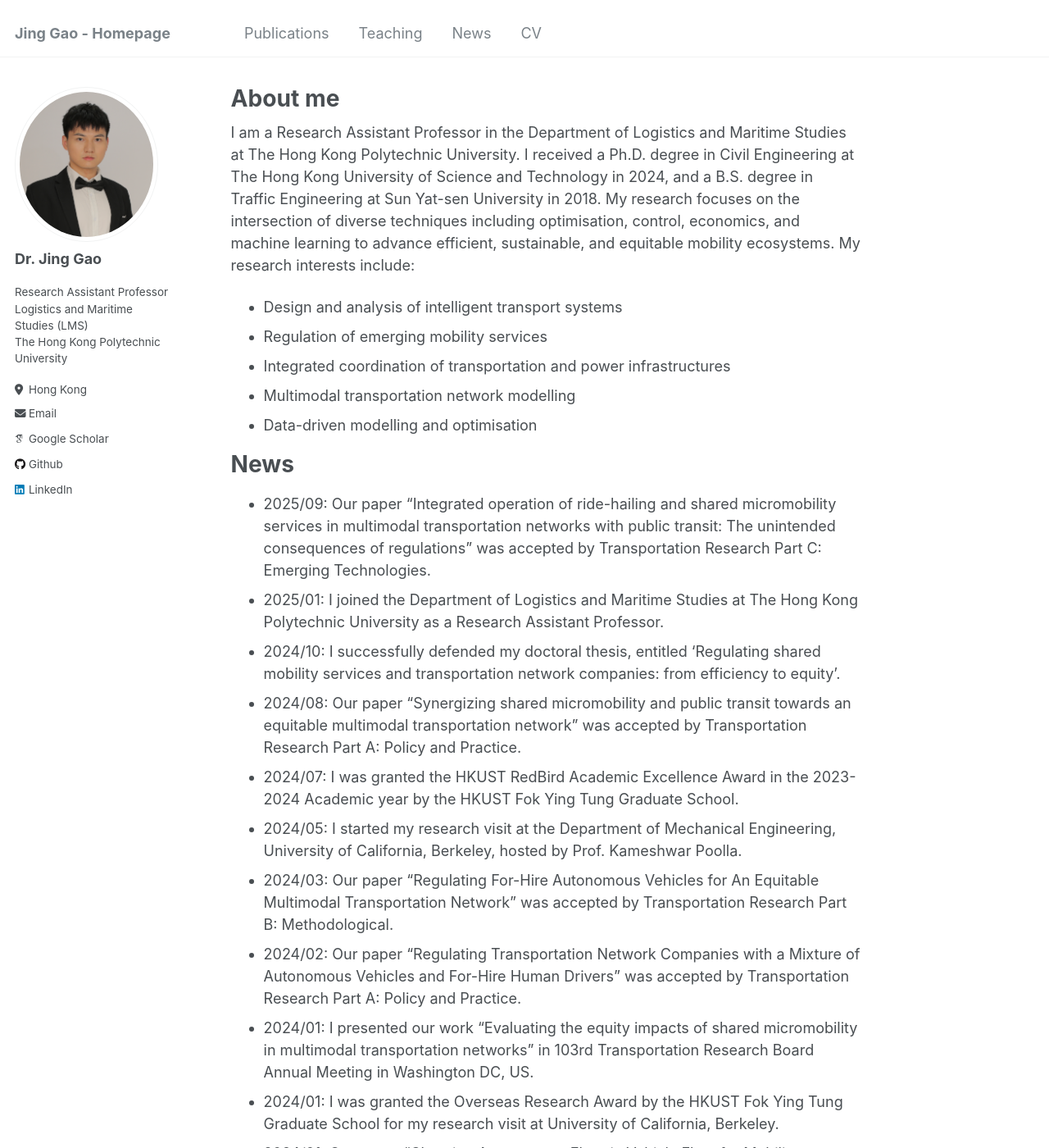
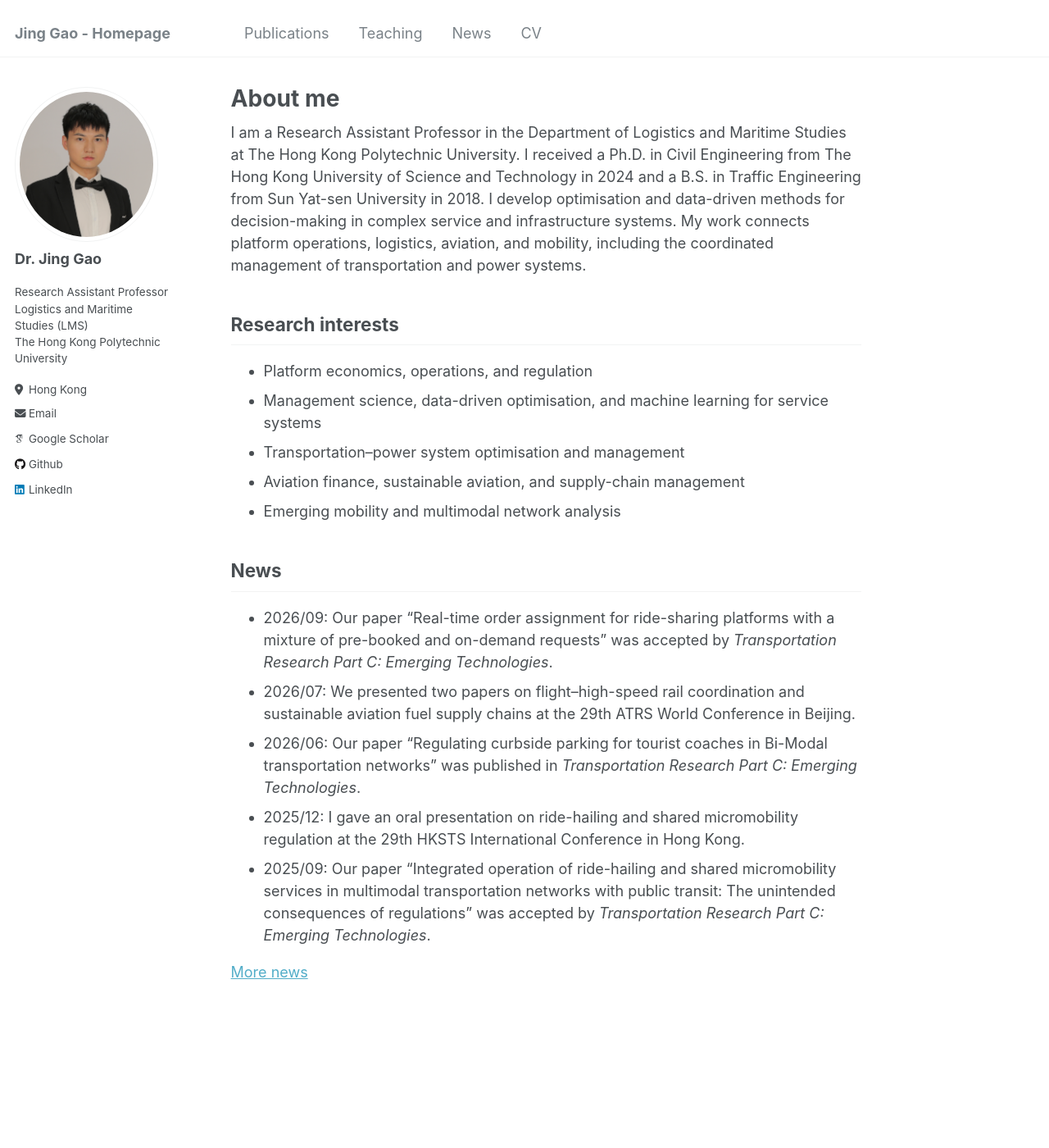
Before and after one commit to jgaoax/jgaoax.github.io, a Jekyll site: the page built from _pages/about.md, in a window 1280 px wide and 1400 px high. Shown: the whole window at 82% size. Built offline with Jekyll 4.4.1, drawn with Linux system fonts in a browser that asks for light colours; some web fonts are replaced; some of the changed text lies outside the part shown.

Commit message:
Refresh research interests, news, and teaching pages

```diff
--- a/_pages/about.md
+++ b/_pages/about.md
@@ -7,27 +7,25 @@ redirect_from:
   - /about.html
 ---
 
-I am a Research Assistant Professor in the Department of Logistics and Maritime Studies at The Hong Kong Polytechnic University. I received a Ph.D. degree in Civil Engineering at The Hong Kong University of Science and Technology in 2024, and a B.S. degree in Traffic Engineering at Sun Yat-sen University in 2018. My research focuses on the intersection of diverse techniques including optimisation, control, economics, and machine learning to advance efficient, sustainable, and equitable mobility ecosystems. My research interests include:
-- Design and analysis of intelligent transport systems
-- Regulation of emerging mobility services
-- Integrated coordination of transportation and power infrastructures
-- Multimodal transportation network modelling
-- Data-driven modelling and optimisation
+I am a Research Assistant Professor in the Department of Logistics and Maritime Studies at The Hong Kong Polytechnic University. I received a Ph.D. in Civil Engineering from The Hong Kong University of Science and Technology in 2024 and a B.S. in Traffic Engineering from Sun Yat-sen University in 2018. I develop optimisation and data-driven methods for decision-making in complex service and infrastructure systems. My work connects platform operations, logistics, aviation, and mobility, including the coordinated management of transportation and power systems.
 
+## Research interests
 
-News
-======
-* 2025/09: Our paper "Integrated operation of ride-hailing and shared micromobility services in multimodal transportation networks with public transit: The unintended consequences of regulations" was accepted by Transportation Research Part C: Emerging Technologies.
-* 2025/01: I joined the Department of Logistics and Maritime Studies at The Hong Kong Polytechnic University as a Research Assistant Professor.
-* 2024/10: I successfully defended my doctoral thesis, entitled 'Regulating shared mobility services and transportation network companies: from efficiency to equity'.
-* 2024/08: Our paper "Synergizing shared micromobility and public transit towards an equitable multimodal transportation network" was accepted by Transportation Research Part A: Policy and Practice.
-* 2024/07: I was granted the HKUST RedBird Academic Excellence Award in the 2023-2024 Academic year by the HKUST Fok Ying Tung Graduate School.
-* 2024/05: I started my research visit at the Department of Mechanical Engineering, University of California, Berkeley, hosted by Prof. Kameshwar Poolla.
-* 2024/03: Our paper "Regulating For-Hire Autonomous Vehicles for An Equitable Multimodal Transportation Network" was accepted by Transportation Research Part B: Methodological.
-* 2024/02: Our paper "Regulating Transportation Network Companies with a Mixture of Autonomous Vehicles and For-Hire Human Drivers" was accepted by Transportation Research Part A: Policy and Practice.
-* 2024/01: I presented our work "Evaluating the equity impacts of shared micromobility in multimodal transportation networks" in 103rd Transportation Research Board Annual Meeting in Washington DC, US.
-* 2024/01: I was granted the Overseas Research Award by the HKUST Fok Ying Tung Graduate School for my research visit at University of California, Berkeley.
-* 2024/01: Our paper "Charging Autonomous Electric Vehicle Fleet for Mobility-on-Demand Services: Plug in or Swap out?" was accepted by Transportation Research Part C: Emerging Technologies.
+- Platform economics, operations, and regulation
+- Management science, data-driven optimisation, and machine learning for service systems
+- Transportation–power system optimisation and management
+- Aviation finance, sustainable aviation, and supply-chain management
+- Emerging mobility and multimodal network analysis
+
+## News
+
+* 2026/09: Our paper “Real-time order assignment for ride-sharing platforms with a mixture of pre-booked and on-demand requests” was accepted by *Transportation Research Part C: Emerging Technologies*.
+* 2026/07: We presented two papers on flight–high-speed rail coordination and sustainable aviation fuel supply chains at the 29th ATRS World Conference in Beijing.
+* 2026/06: Our paper “Regulating curbside parking for tourist coaches in Bi-Modal transportation networks” was published in *Transportation Research Part C: Emerging Technologies*.
+* 2025/12: I gave an oral presentation on ride-hailing and shared micromobility regulation at the 29th HKSTS International Conference in Hong Kong.
+* 2025/09: Our paper “Integrated operation of ride-hailing and shared micromobility services in multimodal transportation networks with public transit: The unintended consequences of regulations” was accepted by *Transportation Research Part C: Emerging Technologies*.
+
+[More news](/news/)
 
 <!--
 Getting started
```
Also changed, not shown: _pages/news.md (+4 -0 lines), _pages/teaching.html (+9 -5 lines).
